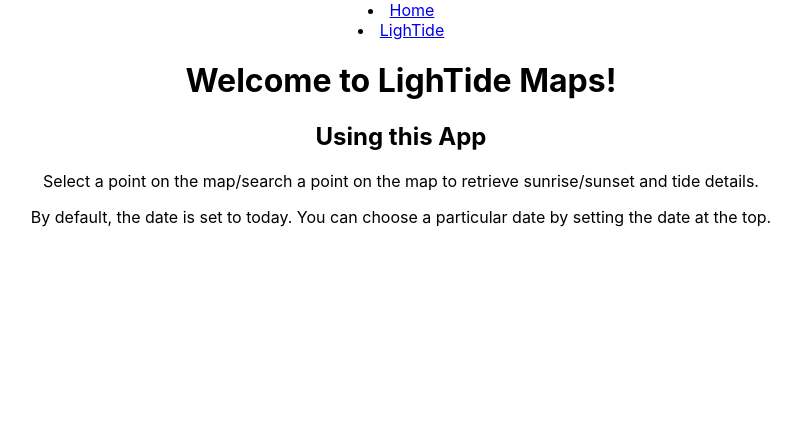
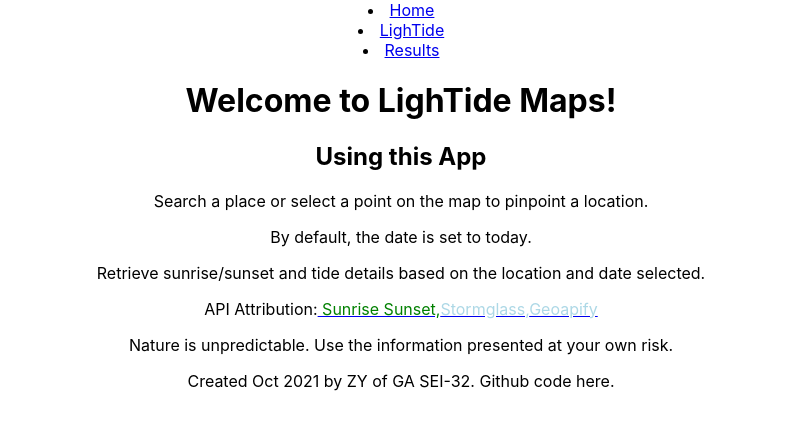
Before and after one commit to zyteo/LighTide, a React (Create React App) app in the folder lightide/: page / in a window 1280 px wide. Shown: the top 430 px of the page, without its empty margins (239-1040 px from the left). Built offline with nearby package versions, Linux system fonts and the light colour scheme; no server answers.

Commit message:
Results now show in another page, adjusted get details button

```diff
--- a/lightide/src/App.js
+++ b/lightide/src/App.js
@@ -10,6 +10,8 @@ import Nav from "./Components/Nav";
 import Sun from "./Components/Sun";
 import Tides from "./Components/Tides";
 import Map from "./Components/Maps";
+import { Link } from "react-router-dom";
+
 // get today's date
 const todayDateTime = new Date();
 const yyyy = todayDateTime.getFullYear();
@@ -101,6 +103,7 @@ function App() {
         <main>
           <Route exact path="/">
             <Home />
+            <Attribution />
           </Route>
 
           <Route path="/maps">
@@ -121,10 +124,17 @@ function App() {
             />
             <input type="submit" value="Search" onClick={handleSearch} />
 
-            <Map coordinates={coordinates} setCoordinates={setCoordinates} cleanedText={cleanedText}/>
-            <input type="submit" value="Get details!" onClick={handleToggle} />
-            {/* </Route>
-          <Route path="/results"> */}
+            <Map
+              coordinates={coordinates}
+              setCoordinates={setCoordinates}
+              cleanedText={cleanedText}
+            />
+            <button type="submit" onClick={handleToggle}>
+              <Link to="/results">Get details!</Link>
+            </button>
+            <Attribution />
+          </Route>
+          <Route path="/results">
             <Sun
               sr={sun?.results?.sunrise}
               ss={sun?.results?.sunset}
--- a/lightide/src/Components/Home.jsx
+++ b/lightide/src/Components/Home.jsx
@@ -8,13 +8,11 @@ function Home() {
     <>
       <h1>Welcome to LighTide Maps!</h1>
       <h2>Using this App</h2>
+      <p>Search a place or select a point on the map to pinpoint a location.</p>
+      <p>By default, the date is set to today.</p>
       <p>
-        Select a point on the map/search a point on the map to retrieve
-        sunrise/sunset and tide details.
-      </p>
-      <p>
-        By default, the date is set to today. You can choose a particular date
-        by setting the date at the top.
+        Retrieve sunrise/sunset and tide details based on the location and date
+        selected.
       </p>
     </>
   );
--- a/lightide/src/Components/Nav.jsx
+++ b/lightide/src/Components/Nav.jsx
@@ -11,9 +11,11 @@ function Nav() {
         <li>
           <Link to="/">Home</Link>
         </li>
-
         <li>
           <Link to="/maps">LighTide</Link>
+        </li>
+        <li>
+          <Link to="/results">Results</Link>
         </li>
       </nav>
     </>
```
Also changed, not shown: lightide/src/Components/Results.jsx (added, +27 -0 lines), 1 other file (tests, documents, lock files or other folders).
